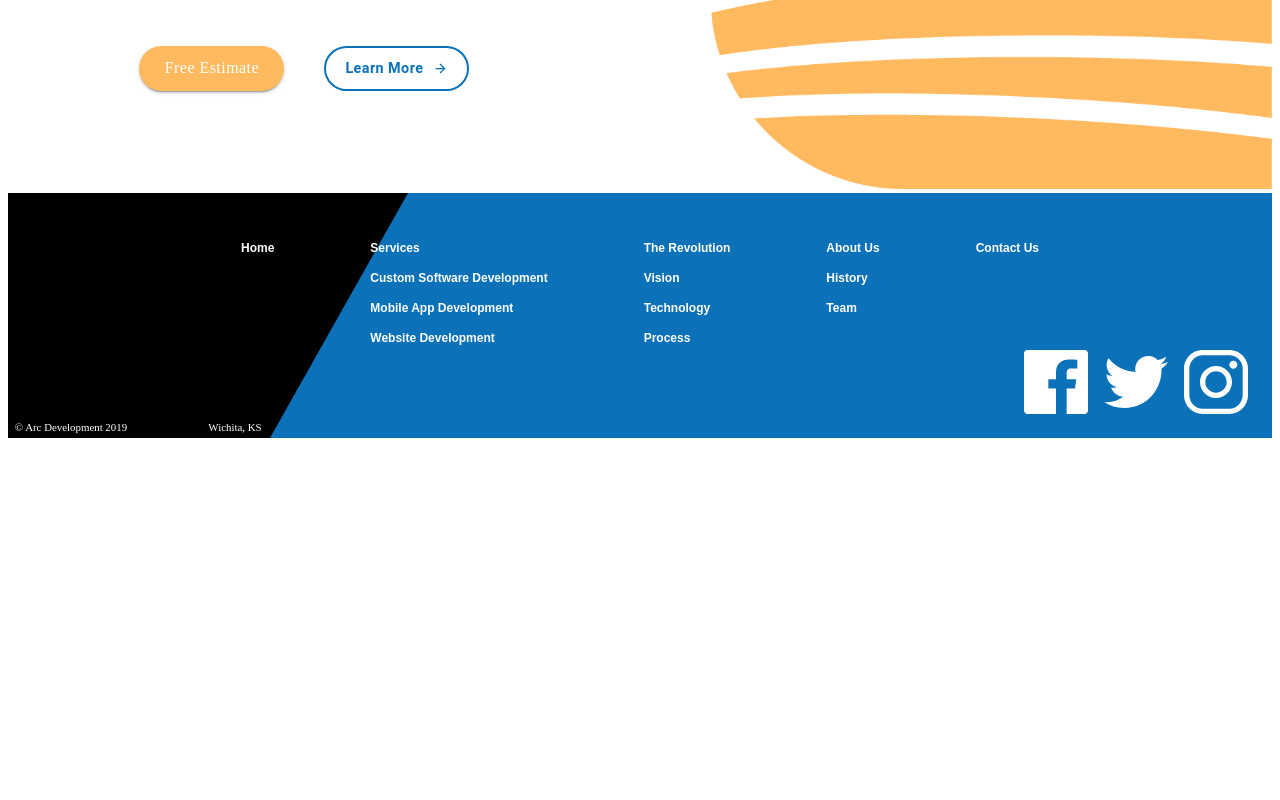
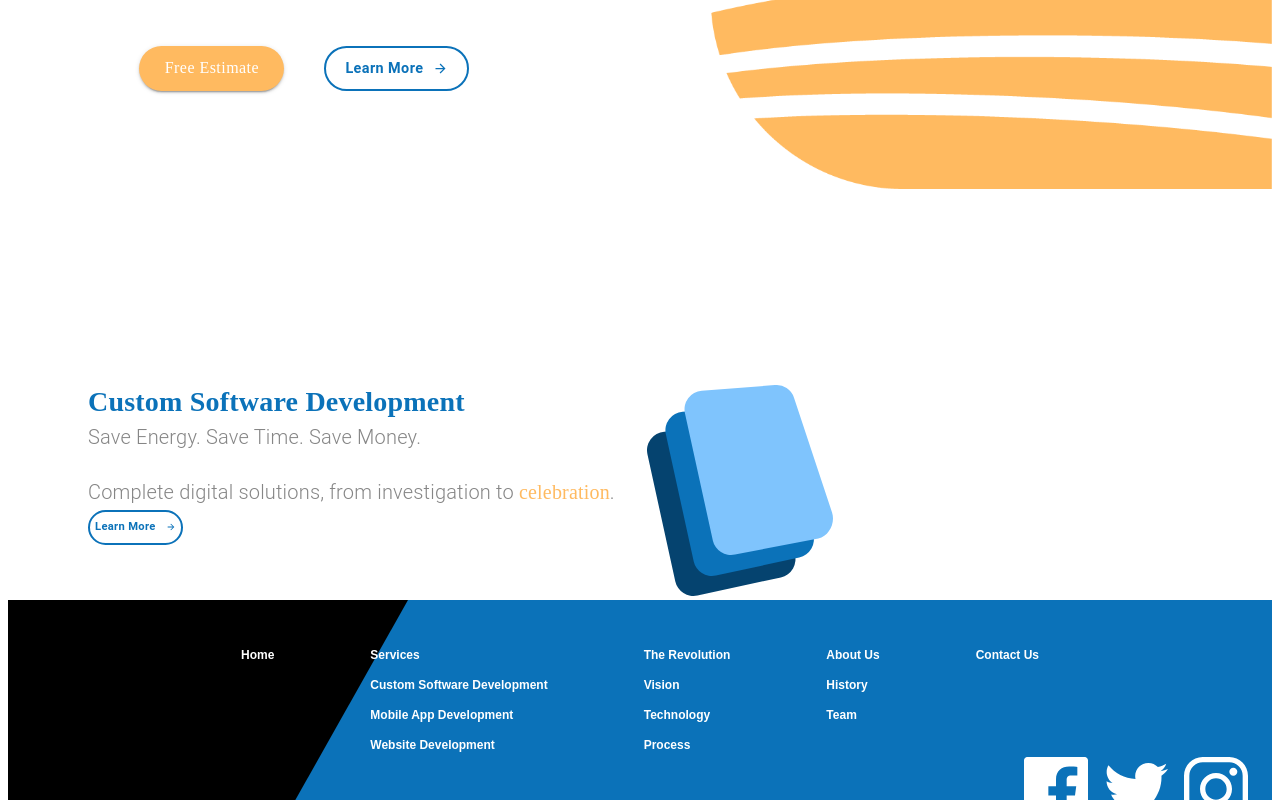
Before and after one commit to Catravine/arcdevelopment, a React (Create React App) app: page / in a window 1280 px wide. Shown: the part 408-1208 px from the top of the page. Before the commit the page ends 854 px from the top, so only its background shows below. Built offline with nearby package versions, Linux system fonts and the light colour scheme; the HTML template or start-up script is replaced by a standard one.

Commit message:
start of services section on landing page

```diff
--- a/src/components/LandingPage.js
+++ b/src/components/LandingPage.js
@@ -6,6 +6,8 @@ import Button from '@material-ui/core/button';
 import ButtonArrow from '../components/ui/ButtonArrow';
 import animationData from '../animations/landinganimation/data';
 import Typography from '@material-ui/core/Typography';
+import useMediaQuery from '@material-ui/core/useMediaQuery';
+import customSoftwareIcon from '../assets/Custom Software Icon.svg';
 
 const useStyles = makeStyles(theme => ({
   animation: {
@@ -39,16 +41,19 @@ const useStyles = makeStyles(theme => ({
     }
   },
   learnButtonHero: {
-    borderColor: theme.palette.common.blue,
-    color: theme.palette.common.blue,
-    borderWidth: 2,
-    textTransform: "none",
-    borderRadius: 50,
-    fontFamily: "Roboto",
-    fontWeight: "bold",
+    ...theme.typography.learnButton,
     fontSize: "0.9rem",
     height: 45,
     width: 145
+  },
+  learnButton: {
+    ...theme.typography.learnButton,
+    fontSize: "0.7rem",
+    height: 35,
+    padding: 5,
+    [theme.breakpoints.down("sm")]: {
+      marginBottom: "2em"
+    }
   },
   mainContainer: {
     marginTop: "5em",
@@ -65,12 +70,32 @@ const useStyles = makeStyles(theme => ({
     [theme.breakpoints.down("xs")]: {
       marginLeft: 0
     }
+  },
+  specialText: {
+    fontFamily: "Pacifico",
+    color: theme.palette.common.orange
+  },
+  subtitle: {
+    marginBottom: "1em"
+  },
+  icon: {
+    marginLeft: "2em",
+    [theme.breakpoints.down("xs")]: {
+      marginLeft: 0
+    }
+  },
+  serviceContainer: {
+    marginTop: "12em",
+    [theme.breakpoints.down("sm")]: {
+      padding: 25
+    }
   }
 }));
 
 export default function LandingPage() {
   const classes = useStyles();
   const theme = useTheme();
+  const matchesSM = useMediaQuery(theme.breakpoints.down("sm"))
 
   const defaultOptions = {
     loop: true,
@@ -83,7 +108,7 @@ export default function LandingPage() {
 
   return (
     <Grid container direction="column" className={classes.mainContainer}>
-      <Grid item>
+      <Grid item> {/*-----Hero Block-----*/}
         <Grid container justifyContent="flex-end" alignItems="center" direction="row">
           <Grid sm item className={classes.heroTextContainer}>
             <Typography align="center" variant="h2">
@@ -110,6 +135,35 @@ export default function LandingPage() {
           </Grid>
         </Grid>
       </Grid>
+      <Grid item> {/*-----Services Block------*/}
+        <Grid container
+          direction="row"
+          justify={matchesSM ? "center" : undefined}
+          className={classes.serviceContainer}
+        >
+          <Grid item style={{
+            marginLeft: matchesSM ? 0 : "5em",
+            textAlign: matchesSM ? "center" : undefined
+          }}>
+            <Typography variant="h4">
+              Custom Software Development
+            </Typography>
+            <Typography variant="subtitle1" className={classes.subtitle}>
+              Save Energy. Save Time. Save Money.
+            </Typography>
+            <Typography variant="subtitle1">
+              Complete digital solutions, from investigation to <span className={classes.specialText}>celebration</span>.
+            </Typography>
+            <Button variant="outlined" className={classes.learnButton}>
+              <span style={{ marginRight: 10 }}>Learn More</span>
+              <ButtonArrow width={10} height={10} fill={theme.palette.common.blue} />
+            </Button>
+          </Grid>
+          <Grid item>
+            <img alt="custom software icon" src={customSoftwareIcon} className={classes.icon} />
+          </Grid>
+        </Grid>
+      </Grid>
     </Grid>
   );
 }
--- a/src/components/ui/Theme.js
+++ b/src/components/ui/Theme.js
@@ -2,18 +2,19 @@ import { createTheme } from '@material-ui/core/styles';
 
 const arcBlue = "#0b72b9";
 const arcOrange = "#ffba60"
+const arcGray = "#868686"
 
 export default createTheme({
   palette: {
     common: {
-      blue: `${arcBlue}`,
-      orange: `${arcOrange}`,
+      blue: arcBlue,
+      orange: arcOrange,
     },
     primary: {
-      main: `${arcBlue}`
+      main: arcBlue
     },
     secondary: {
-      main: `${arcOrange}`
+      main: arcOrange
     }
 },
 typography: {
@@ -33,8 +34,28 @@ typography: {
       fontFamily: "Raleway",
       fontWeight: 700,
       fontSize: "2.5rem",
-      color: `${arcBlue}`,
+      color: arcBlue,
       lineHeight: 1.5
+    },
+    h4: {
+      fontFamily: "Raleway",
+      fontSize: "1.75rem",
+      color: arcBlue,
+      fontWeight: 700
+    },
+    subtitle1: {
+      fontSize: "1.25rem",
+      fontWeight: 300,
+      color: arcGray
+    },
+    learnButton: {
+      borderColor: arcBlue,
+      color: arcBlue,
+      borderWidth: 2,
+      textTransform: "none",
+      borderRadius: 50,
+      fontFamily: "Roboto",
+      fontWeight: "bold",
     }
   }
 });
```
